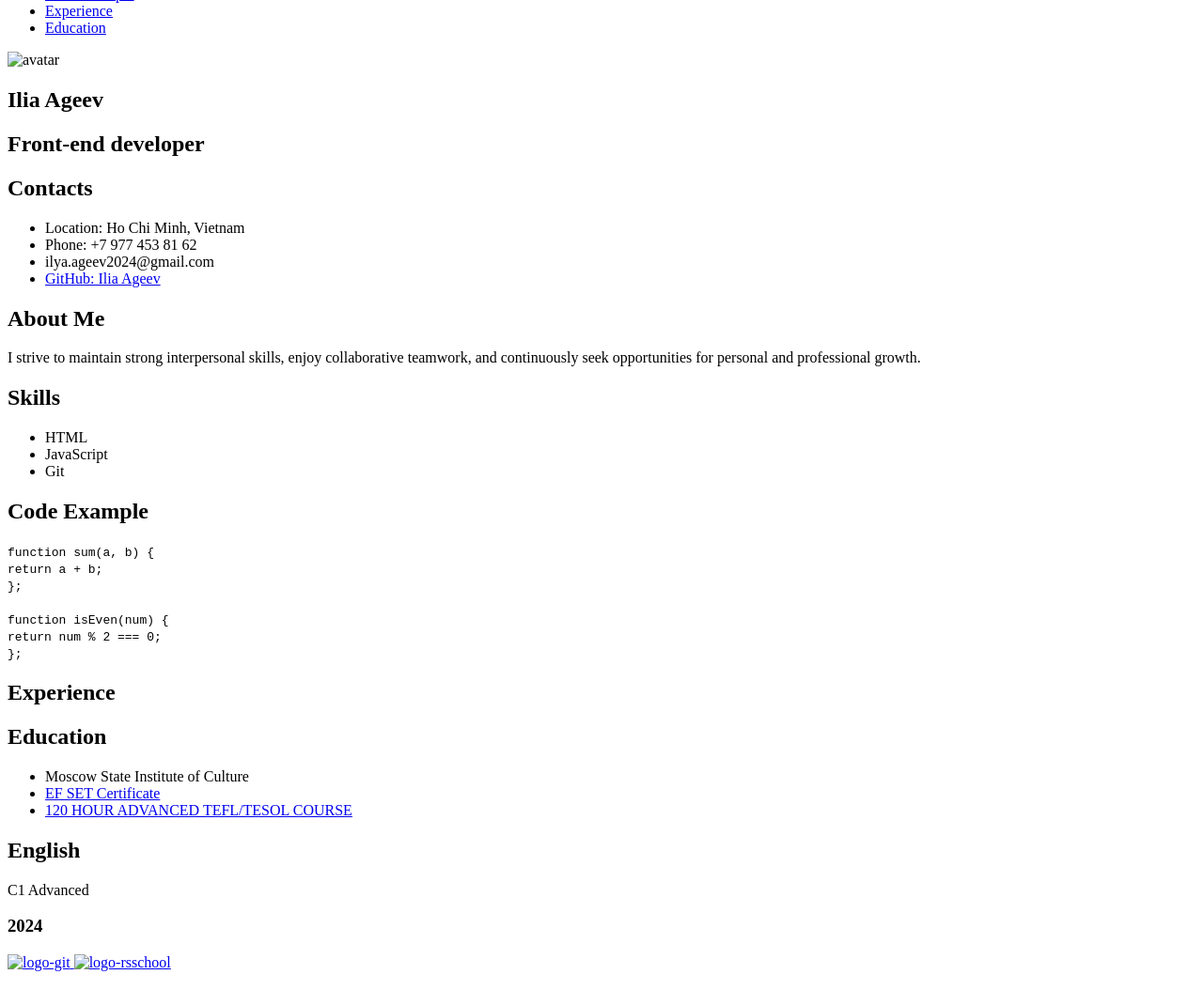
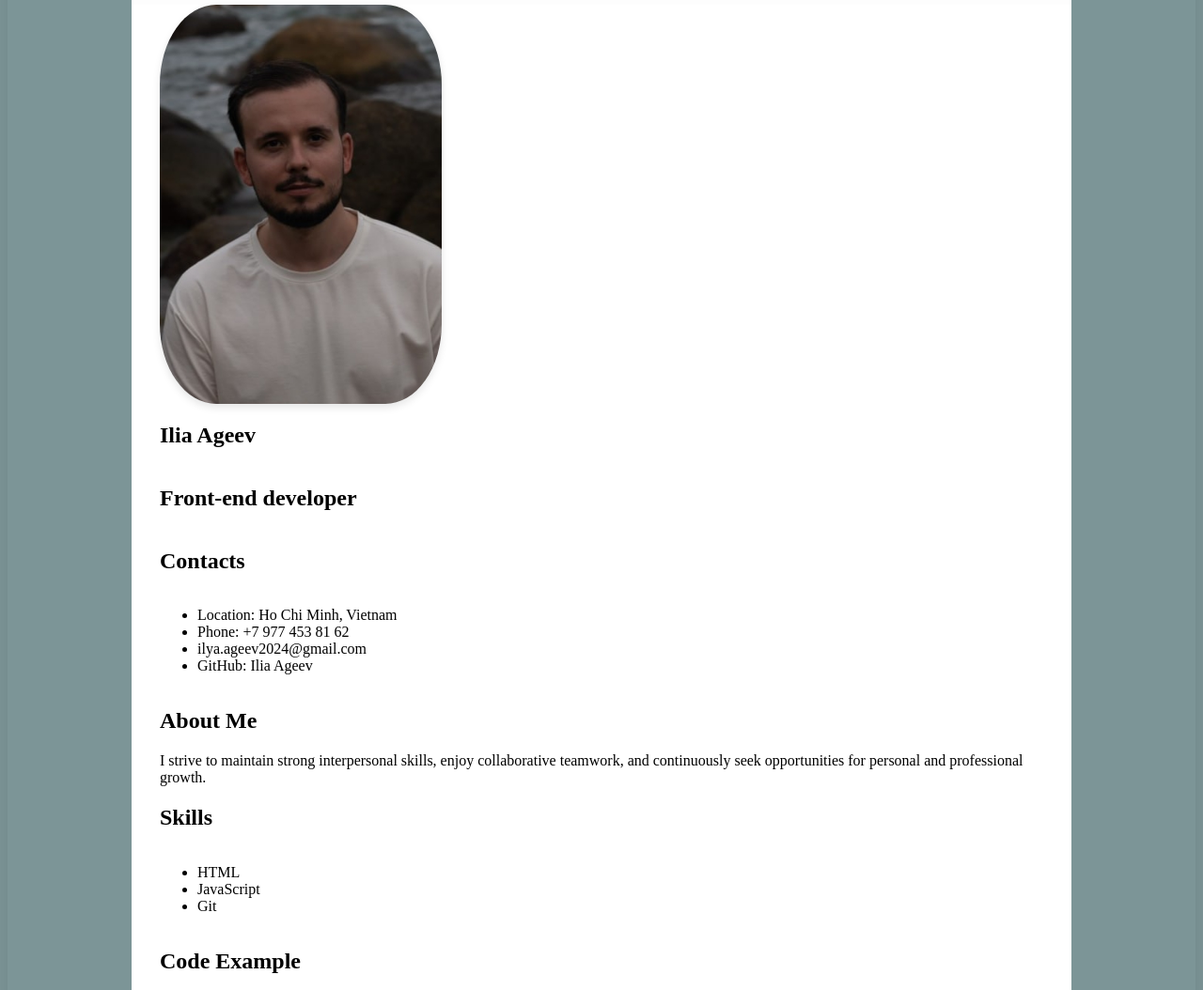
Before and after one commit to Ilyaag/rsschool-cv, a plain HTML site: page index.html in a window 1280 px wide. Shown: the part 85-1139 px from the top of the page at 94% size. Drawn offline with Linux system fonts and the light colour scheme; the site is published under a folder, as on GitHub Pages, so addresses that start at the root find nothing.

Commit message:
fix: implement correct dots in front of img

```diff
--- a/index.html
+++ b/index.html
@@ -3,7 +3,7 @@
 <head>
     <meta charset="UTF-8">
     <meta name="viewport" content="width=device-width, initial-scale=1.0">
-    <link rel="stylesheet" href="/style.css">
+    <link rel="stylesheet" href="style.css">
     <link rel="icon" href="assets/icons/icons8.ico">
     <title>CV Ilia Ageev</title>
 </head>
@@ -24,7 +24,7 @@
     </header>
     <main class="main">
         <section class="section" id="name">
-            <img class="main-image" src="/assets/img/IMG_20240707_144256.jpg" alt="avatar">
+            <img class="main-image" src="assets/img/IMG_20240707_144256.jpg" alt="avatar">
             <h1>Ilia Ageev</h1>
             <h2>Front-end developer</h2>
         </section>
@@ -91,10 +91,10 @@
             <div class="container-footer">
                 <h3 class="footer-text">2024</h3>
                 <a href="https://github.com/Ilyaag" target="_blank" class="link-git">
-                    <img class="footer-image" src="/assets/icons/git.png" alt="logo-git">
+                    <img class="footer-image" src="assets/icons/git.png" alt="logo-git">
                 </a>
                 <a href="https://rs.school/courses/javascript-ru" target="_blank" class="link-rsschool">
-                    <img class="footer-image" src="/assets/icons/logo-rsschool3.png" alt="logo-rsschool">
+                    <img class="footer-image" src="assets/icons/logo-rsschool3.png" alt="logo-rsschool">
                 </a>
             </div>
         </section>
```
